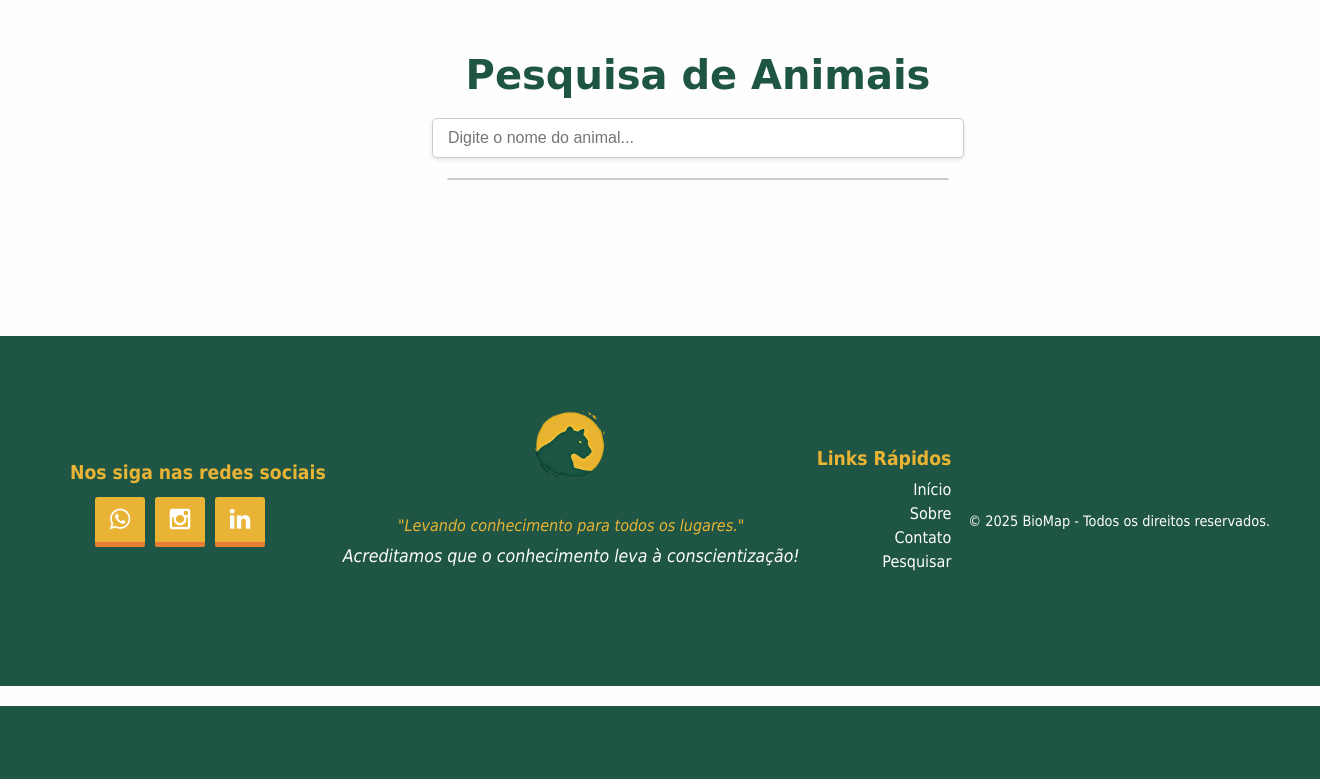
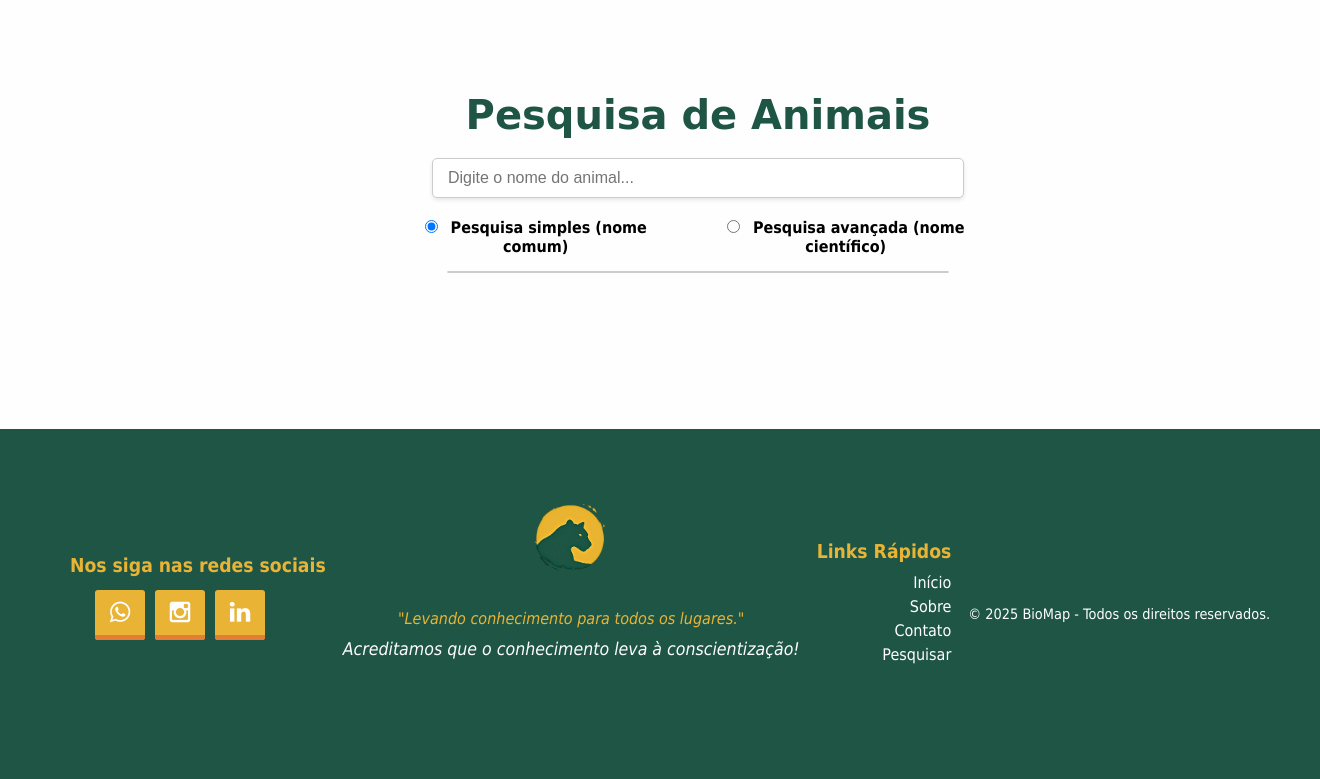
Before and after one commit to VHEB/Biomap, a Django app: page /pesquisa/ in a window 1320 px wide. Shown: the part 94-873 px from the top of the page. Before the commit the page ends 800 px from the top, so only its background shows below. Run offline with Django 5.2, Linux system fonts and the light colour scheme; some web fonts are replaced.

Commit message:
feat: Adicionei uma funcionalidade de pesquisa avançada e pesquisa simples.

```diff
--- a/core/templates/pesquisa.html
+++ b/core/templates/pesquisa.html
@@ -1,10 +1,25 @@
 {% extends "base.html" %}
 
 {% block content %}
-<section>
+<section class="pesquisa-section">
     <h1>Pesquisa de Animais</h1>
+
+    <div class="search-container">
         <input type="text" id="search-box" placeholder="Digite o nome do animal...">
+
+        <div class="search-options">
+            <label>
+                <input type="radio" name="modo" value="comum" checked>
+                Pesquisa simples (nome comum)
+            </label>
+            <label>
+                <input type="radio" name="modo" value="cientifico">
+                Pesquisa avançada (nome científico)
+            </label>
+        </div>
+
         <ul id="suggestions" class="list-group mt-2"></ul>
+    </div>
 </section>
 
 <script>
@@ -14,13 +29,14 @@
 
     searchBox.addEventListener("input", function () {
         const query = searchBox.value.trim();
+        const modo = document.querySelector('input[name="modo"]:checked').value;
 
         if (query.length < 2) {
             suggestionsList.innerHTML = "";
             return;
         }
 
-            fetch(`/autocomplete/?q=${query}`)
+        fetch(`/autocomplete/?q=${query}&modo=${modo}`)
             .then(response => response.json())
             .then(data => {
                 suggestionsList.innerHTML = "";
@@ -39,8 +55,7 @@
                     li.classList.add("list-group-item");
                     li.addEventListener("click", function (e) {
                         e.preventDefault();
-                            // Redireciona para a página de resultados com o item selecionado
-                            li.style.pointerEvents = 'none'; // Desabilita múltiplos cliques
+                        li.style.pointerEvents = "none";
                         window.location.href = `/resultado/${encodeURIComponent(item)}/`;
                     });
                     suggestionsList.appendChild(li);
@@ -50,4 +65,44 @@
     });
 });
 </script>
+
+<style>
+.pesquisa-section {
+    text-align: center;
+    margin-top: 40px;
+}
+.search-container {
+    width: 100%;
+    max-width: 600px;
+    margin: 0 auto;
+}
+.search-options {
+    display: flex;
+    justify-content: center;
+    gap: 20px;
+    margin: 15px 0;
+    font-weight: bold;
+}
+.search-options label {
+    cursor: pointer;
+}
+.search-options input[type="radio"] {
+    margin-right: 8px;
+}
+.list-group {
+    list-style: none;
+    padding: 0;
+    margin: 0;
+}
+.list-group-item {
+    background-color: #fff;
+    border: 1px solid #ccc;
+    padding: 10px 15px;
+    cursor: pointer;
+    transition: background-color 0.2s;
+}
+.list-group-item:hover {
+    background-color: #f0f0f0;
+}
+</style>
 {% endblock %}
--- a/core/urls.py
+++ b/core/urls.py
@@ -1,6 +1,6 @@
 from django.contrib.auth.views import LoginView
 from django.urls import path
-from .views import index, cadastro_usuario, cadastro_animal, perfil_usuario, editar_usuario, pesquisa_animal, resultado_pesquisa, animal_suggestions, sair, sobre, contato
+from .views import index, cadastro_usuario, cadastro_animal, perfil_usuario, editar_usuario, pesquisa_animal, resultado_pesquisa, autocomplete, sair, sobre, contato
 
 urlpatterns = [
     path('', index, name='index'),
@@ -11,7 +11,7 @@ urlpatterns = [
     path('logout/', sair, name='logout'),
     path('editar-usuario/', editar_usuario, name='editar_usuario'),
     path("pesquisa/", pesquisa_animal, name="pesquisa"),
-    path("autocomplete/", animal_suggestions, name="animal-autocomplete"),
+    path("autocomplete/", autocomplete, name="animal-autocomplete"),
     path("resultado/<str:nome_cientifico>/", resultado_pesquisa, name="resultado_pesquisa"),
     path("sobre/", sobre, name="sobre"),
     path("contato/", contato, name="contato"),
--- a/core/views.py
+++ b/core/views.py
@@ -67,21 +67,26 @@ def pesquisa_animal(request):
     return render(request, "pesquisa.html")
 
 
-def animal_suggestions(request):
+def autocomplete(request):
     query = request.GET.get("q", "").strip()
+    modo = request.GET.get("modo", "comum")
 
-    if query:
-        animais = Animal.objects.filter(
-            Q(nome_cientifico__icontains=query) | Q(nome_comum__icontains=query)
-        )[:10]  # Limita a 10 sugestões
+    if not query:
+        return JsonResponse([], safe=False)
 
-        suggestions = list(animais.values_list("nome_cientifico", flat=True))
-        if not suggestions:
-            suggestions = ["Nenhum resultado encontrado"]
+    if modo == "cientifico":
+        resultados = Animal.objects.filter(
+            nome_cientifico__icontains=query
+        ).values_list("nome_cientifico", flat=True).distinct()
     else:
-        suggestions = []
+        resultados = Animal.objects.filter(
+            nome_comum__icontains=query
+        ).values_list("nome_comum", flat=True).distinct()
 
-    return JsonResponse(suggestions, safe=False)
+    if not resultados:
+        return JsonResponse(["Nenhum resultado encontrado"], safe=False)
+
+    return JsonResponse(list(resultados), safe=False)
 
 
 def resultado_pesquisa(request, nome_cientifico):
```
Lines whose indentation alone changed are shown as unchanged.
